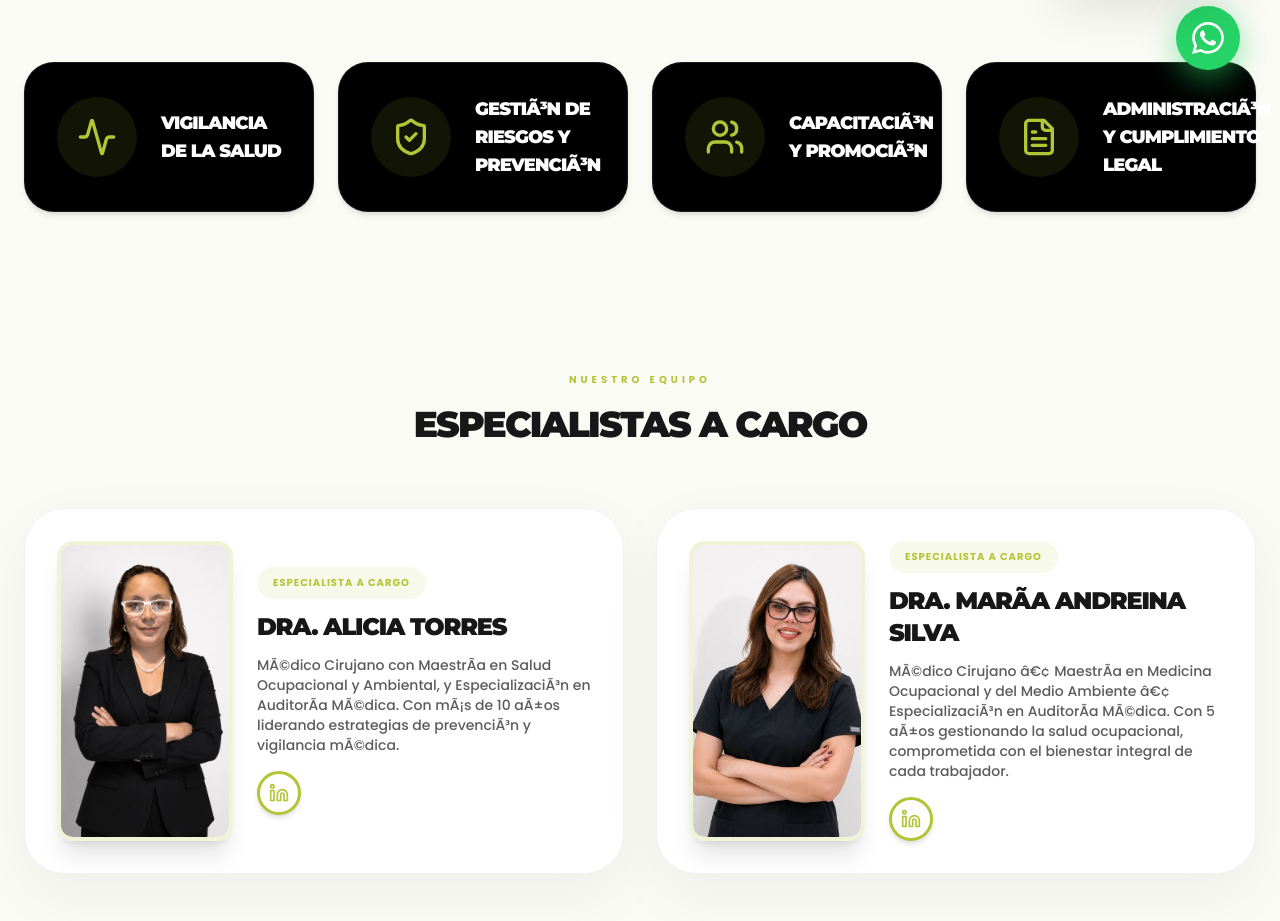
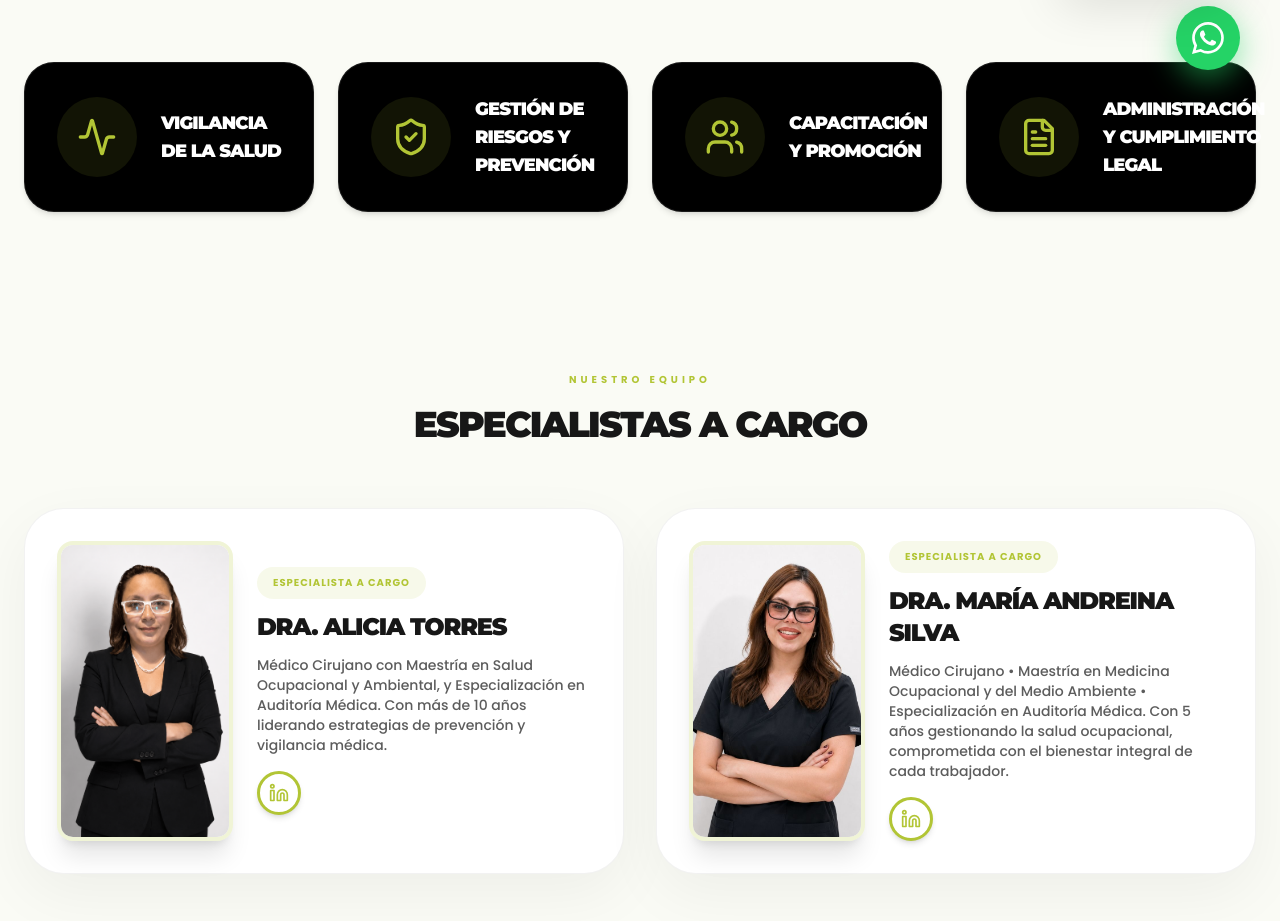
Before and after one commit to Datnya/landingapm, a React (Vite) app: page /servicios/medicina-ocupacional in a window 1280 px wide. Shown: the part 690-1611 px from the top of the page. Built offline with nearby package versions, Linux system fonts and the light colour scheme; no server answers.

Commit message:
Fix text encoding errors in OccupationalMedicine.tsx

```diff
--- a/src/pages/OccupationalMedicine.tsx
+++ b/src/pages/OccupationalMedicine.tsx
@@ -81,7 +81,7 @@ const OccupationalMedicinePage = () => {
                 <div className="container mx-auto px-6 relative z-10">
                     <div className="max-w-4xl">
                         <span className="text-primary font-black text-[10px] uppercase tracking-[0.5em] mb-8 block drop-shadow-md">
-                            {locale === 'en' ? 'Comprehensive Protection' : 'ProtecciÃ³n Integral'}
+                            {locale === 'en' ? 'Comprehensive Protection' : 'Protección Integral'}
                         </span>
                         <h1 className="text-4xl md:text-5xl lg:text-7xl font-black leading-[0.85] mb-12 uppercase tracking-tighter text-white drop-shadow-sm">
                             {locale === 'en' ? 'Occupational' : 'Medicina'} <br /> <span className="text-primary italic drop-shadow-md">{locale === 'en' ? 'Medicine' : 'Ocupacional'}</span> & SST
@@ -101,9 +101,9 @@ const OccupationalMedicinePage = () => {
                     <div className="grid grid-cols-1 sm:grid-cols-2 lg:grid-cols-4 gap-6">
                         {[
                             { title: locale === 'en' ? "Health Surveillance" : "Vigilancia de la salud", icon: <Activity className="w-8 h-8" /> },
-                            { title: locale === 'en' ? "Risk Mgt. & Prevention" : "GestiÃ³n de riesgos y prevenciÃ³n", icon: <ShieldCheck className="w-8 h-8" /> },
-                            { title: locale === 'en' ? "Training & Promotion" : "CapacitaciÃ³n y promociÃ³n", icon: <Users className="w-8 h-8" /> },
-                            { title: locale === 'en' ? "Administration & Compliance" : "AdministraciÃ³n y cumplimiento legal", icon: <FileText className="w-8 h-8" /> }
+                            { title: locale === 'en' ? "Risk Mgt. & Prevention" : "Gestión de riesgos y prevención", icon: <ShieldCheck className="w-8 h-8" /> },
+                            { title: locale === 'en' ? "Training & Promotion" : "Capacitación y promoción", icon: <Users className="w-8 h-8" /> },
+                            { title: locale === 'en' ? "Administration & Compliance" : "Administración y cumplimiento legal", icon: <FileText className="w-8 h-8" /> }
                         ].map((concept, i) => (
                             <div key={i} className="bg-black p-6 sm:p-8 rounded-[30px] border border-white/10 shadow-md hover:shadow-lg hover:-translate-y-1 transition-all duration-300 flex flex-row items-center gap-6">
                                 <div className="flex-shrink-0 w-20 h-20 rounded-full bg-primary/10 text-primary flex items-center justify-center">
@@ -148,7 +148,7 @@ const OccupationalMedicinePage = () => {
                                     <p className="text-secondary/70 font-medium leading-relaxed text-xs sm:text-sm">
                                         {locale === 'en'
                                             ? 'Medical Surgeon with Master\'s in Occupational & Environmental Health, and Specialization in Medical Auditing. Over 10 years leading prevention strategies and medical surveillance.'
-                                            : 'MÃ©dico Cirujano con MaestrÃ­a en Salud Ocupacional y Ambiental, y EspecializaciÃ³n en AuditorÃ­a MÃ©dica. Con mÃ¡s de 10 aÃ±os liderando estrategias de prevenciÃ³n y vigilancia mÃ©dica.'}
+                                            : 'Médico Cirujano con Maestría en Salud Ocupacional y Ambiental, y Especialización en Auditoría Médica. Con más de 10 años liderando estrategias de prevención y vigilancia médica.'}
                                     </p>
                                 </div>
                                 <div className="flex justify-center sm:justify-start">
@@ -165,7 +165,7 @@ const OccupationalMedicinePage = () => {
                             </div>
                         </div>
 
-                        {/* Panel Dra. MarÃ­a */}
+                        {/* Panel Dra. María */}
                         <div className="bg-white rounded-[40px] border border-black/5 p-6 sm:p-8 shadow-[0_20px_60px_rgba(0,0,0,0.05)] flex flex-col sm:flex-row items-center sm:items-stretch text-center sm:text-left gap-6">
                             <div className="w-36 sm:w-44 flex-shrink-0 aspect-[3/4] rounded-2xl overflow-hidden border-4 border-primary/20 shadow-xl relative group">
                                 <img src="/Im%C3%A1genes/Maria_Andreina.jpg" alt="Dra. María Andreina Silva Reyes" className="w-full h-full object-cover object-[center_top] group-hover:scale-110 transition-transform duration-700" />
@@ -177,12 +177,12 @@ const OccupationalMedicinePage = () => {
                                         {locale === 'en' ? 'Specialist in Charge' : 'Especialista a Cargo'}
                                     </div>
                                     <h3 className="text-xl sm:text-2xl font-black uppercase tracking-tighter text-secondary mb-3">
-                                        Dra. MarÃ­a Andreina Silva
+                                        Dra. María Andreina Silva
                                     </h3>
                                     <p className="text-secondary/70 font-medium leading-relaxed text-xs sm:text-sm">
                                         {locale === 'en'
                                             ? 'Medical Surgeon with Master\'s in Occupational Medicine and Specialization in Medical Auditing. 5 years of experience managing occupational health, committed to the integral well-being of every worker.'
-                                            : 'MÃ©dico Cirujano â€¢ MaestrÃ­a en Medicina Ocupacional y del Medio Ambiente â€¢ EspecializaciÃ³n en AuditorÃ­a MÃ©dica. Con 5 aÃ±os gestionando la salud ocupacional, comprometida con el bienestar integral de cada trabajador.'}
+                                            : 'Médico Cirujano • Maestría en Medicina Ocupacional y del Medio Ambiente • Especialización en Auditoría Médica. Con 5 años gestionando la salud ocupacional, comprometida con el bienestar integral de cada trabajador.'}
                                     </p>
                                 </div>
                                 <div className="flex justify-center sm:justify-start">
```
